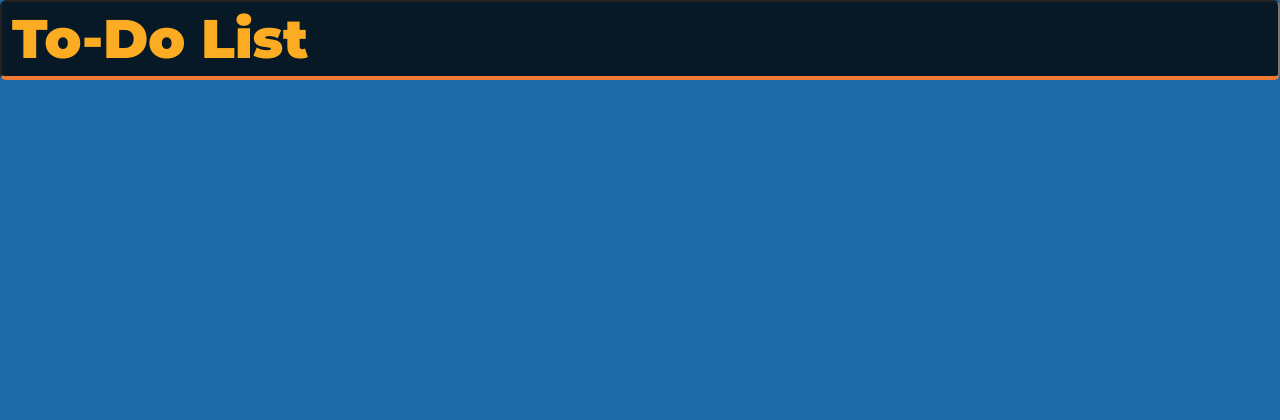
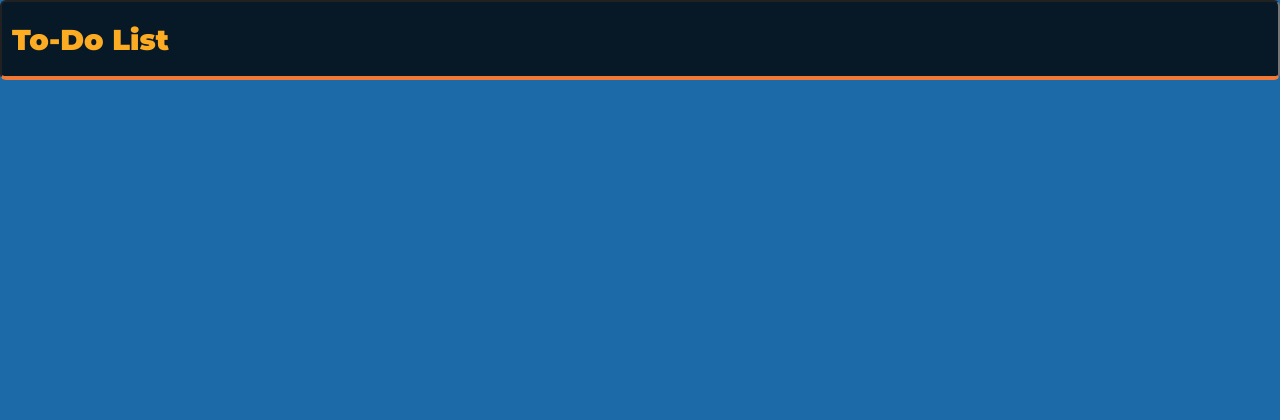
Before and after one commit to orsolyalukacs/orsolyalukacs.github.io, a PHP site: page /includes/todo_app/index.html in a window 1280 px wide. Shown: the top 420 px of the page. Run offline with PHP 8.4, Linux system fonts and the light colour scheme; style sheets or scripts are compiled from the project's sources; some libraries are stand-ins or nearby versions.

Commit message:
Changed font-size for to-do app.

```diff
--- a/includes/todo_app/scss/styles.scss
+++ b/includes/todo_app/scss/styles.scss
@@ -37,8 +37,8 @@ $brightorange: #F27935;
 
 //mobile
 body{
-//    opacity: 1;
-//    transition: 1s opacity;
+// opacity: 1;
+// transition: 1s opacity;
    display: flex;
    font-size:1rem;
    margin: auto;
@@ -154,7 +154,7 @@ input[type = "text"] {
     height: 10vh;
     z-index:10;
     border-bottom: 4px solid $brightorange;
-    font-size: 2rem;
+    font-size: 1.4rem;
     padding-left: 10px;
 }
 
@@ -354,7 +354,7 @@ input#task{
       }
 
       #ListTitle, #task{
-        font-size: 3.4rem;
+        font-size: 1.8rem;
     }
 
     #submit, #update {
```
